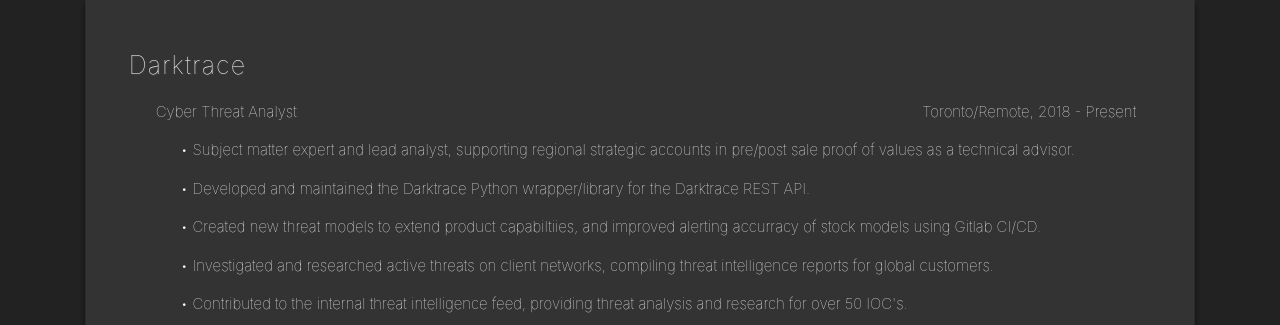
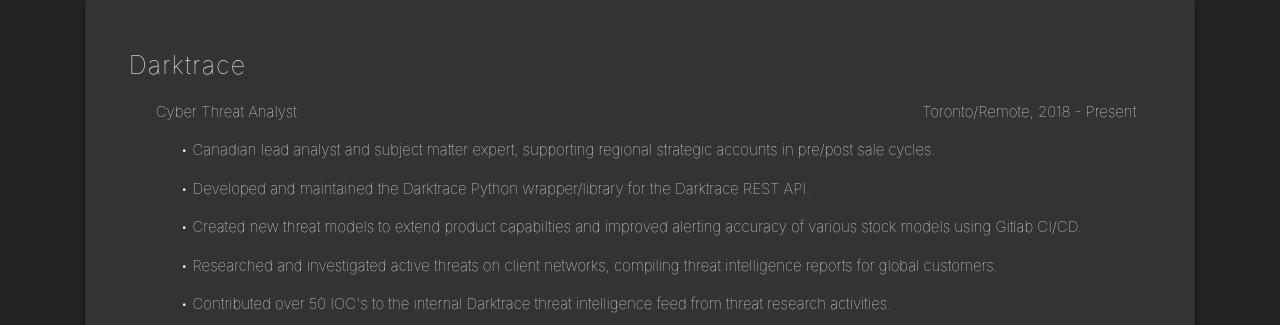
Before and after one commit to anthonytwh/anthonytwh.github.io, a React (Create React App) app: page / in a window 1280 px wide. Both pictures are taken after a click on the button "Employment". Shown: the part 4000-4325 px from the top of the page. Built offline with nearby package versions, Linux system fonts and the light colour scheme.

Commit message:
update resume pdf and employment porflio

```diff
--- a/src/components/Portfolio.jsx
+++ b/src/components/Portfolio.jsx
@@ -29,11 +29,11 @@ class Portfolio extends Component {
 										<Col><p className="Portfolio-body" style={{ textIndent: "2.5%" }}> Cyber Threat Analyst </p></Col>
 										<Col><p className="Portfolio-body" style={{ textIndent: "2.5%", textAlign: "right" }}> Toronto/Remote, 2018 - Present</p></Col>
 									</Row>
-									<p className="Portfolio-body" style={{ textIndent: "5%" }} > • Subject matter expert and lead analyst, supporting regional strategic accounts in pre/post sale proof of values as a technical advisor.</p>
+									<p className="Portfolio-body" style={{ textIndent: "5%" }} > • Canadian lead analyst and subject matter expert, supporting regional strategic accounts in pre/post sale cycles.</p>
 									<p className="Portfolio-body" style={{ textIndent: "5%" }} > • Developed and maintained the Darktrace Python wrapper/library for the Darktrace REST API.</p>
-									<p className="Portfolio-body" style={{ textIndent: "5%" }} > • Created new threat models to extend product capabiltiies, and improved alerting accurracy of stock models using Gitlab CI/CD.</p>
-									<p className="Portfolio-body" style={{ textIndent: "5%" }} > • Investigated and researched active threats on client networks, compiling threat intelligence reports for global customers.</p>
-									<p className="Portfolio-body" style={{ textIndent: "5%" }} > • Contributed to the internal threat intelligence feed, providing threat analysis and research for over 50 IOC's.</p>
+									<p className="Portfolio-body" style={{ textIndent: "5%" }} > • Created new threat models to extend product capabilties and improved alerting accuracy of various stock models using Gitlab CI/CD.</p>
+									<p className="Portfolio-body" style={{ textIndent: "5%" }} > • Researched and investigated active threats on client networks, compiling threat intelligence reports for global customers.</p>
+									<p className="Portfolio-body" style={{ textIndent: "5%" }} > • Contributed over 50 IOC's to the internal Darktrace threat intelligence feed from threat research activities.</p>
 								</Col>
 							</Row>
 							<Row className="Portfolio-row">
@@ -42,8 +42,8 @@ class Portfolio extends Component {
 										<Col><p className="Portfolio-body" style={{ textIndent: "2.5%" }}> Cyber Security Engineer </p></Col>
 										<Col><p className="Portfolio-body" style={{ textIndent: "2.5%", textAlign: "right" }}> Toronto, 2017 - 2018 </p></Col>
 									</Row>
-									<p className="Portfolio-body" style={{ textIndent: "5%" }}>  • Managed enterprise integrations of Darktrace products for pre/post sale clients of all infrastructure sizes and technologies.</p>
-									<p className="Portfolio-body" style={{ textIndent: "5%" }}>  • Developed an internal SSH management tool to improve workflow and operational security for global technology teams.</p>
+									<p className="Portfolio-body" style={{ textIndent: "5%" }}>  • Managed enterprise integrations of Darktrace products for pre/post sale clients across virtual, cloud, ICS and SaaS environments.</p>
+									<p className="Portfolio-body" style={{ textIndent: "5%" }}>  • Developed an SSH management tool to improve workflow and operational security for internal technology teams.</p>
 									<p className="Portfolio-body" style={{ textIndent: "5%" }}>  • Traveled weekly to lead onsite technical integrations with the customer IT/security teams, managers and executives.</p>
 									<p className="Portfolio-body" style={{ textIndent: "5%" }}>  • Created technical training documentation for virtual and cloud deployments for internal training and the Darktrace Customer Portal.</p>
 								</Col>
```
Also changed, not shown: 1 other file (tests, documents, lock files or other folders).
